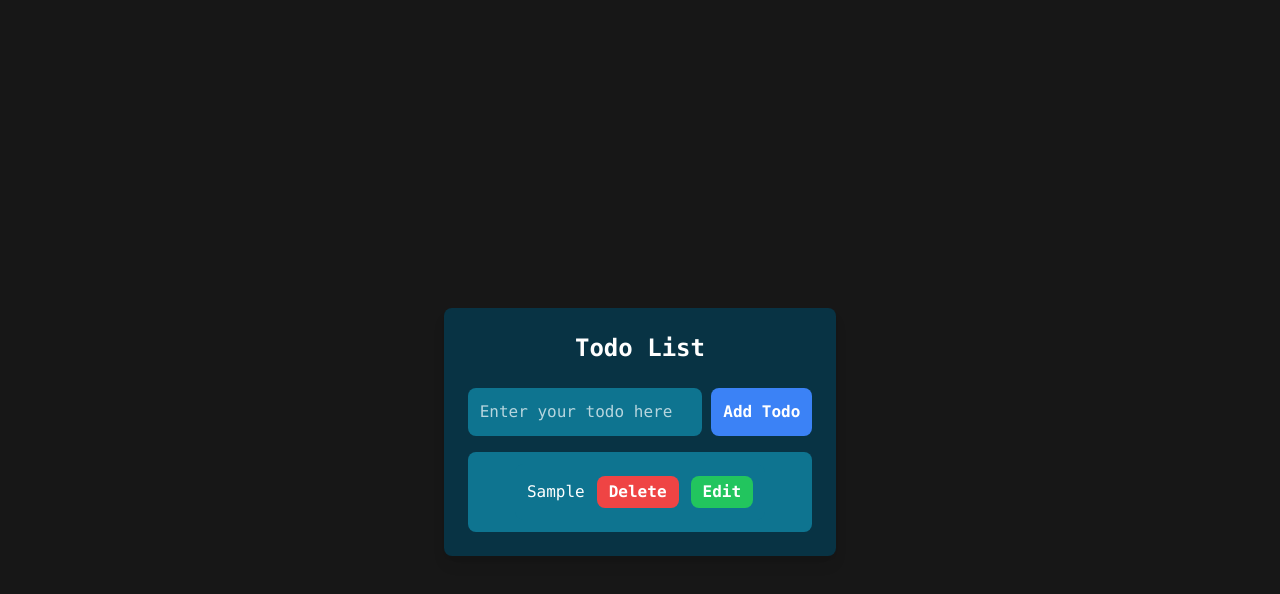
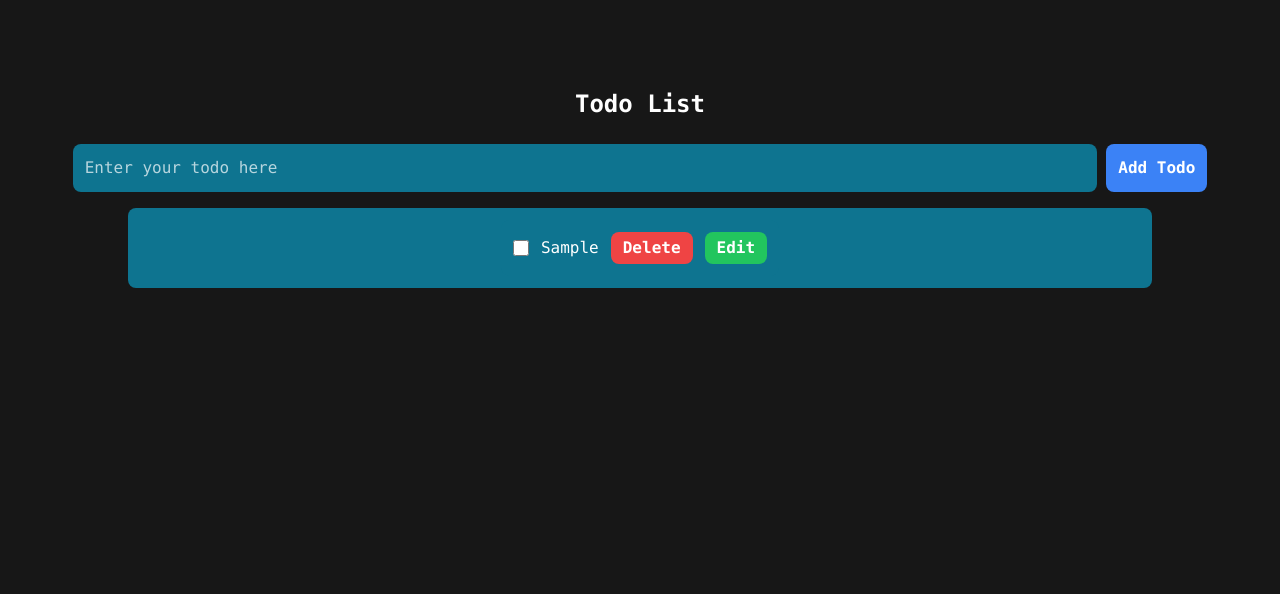
Before and after one commit to Sumitchakraborty2/Dynamic-Todo-List-with-JavaScript-DOM-Manipulation, a plain HTML site: page index.html in a window 1280 px wide. Both pictures are taken after typing "Sample" into the empty fields and a click on the button "Add Todo". Drawn offline with nearby package versions, Linux system fonts and the light colour scheme.

Commit message:
added checkbox and design change

```diff
--- a/index.html
+++ b/index.html
@@ -14,24 +14,25 @@
     <script src="https://cdn.tailwindcss.com"></script>
 </head>
 
-<body class="flex flex-col items-center justify-center h-screen bg-neutral-900 text-white overflow-y-auto font-mono">
-    <div class="w-full max-w-fit bg-cyan-950 rounded-lg shadow-lg p-6 mt-16 mx-auto">
+<body class="flex flex-col items-center h-screen bg-neutral-900 text-white overflow-y-auto font-mono">
+    <div class="w-full text-center rounded-lg p-6 mt-16 mx-auto">
         <h1 class="text-2xl font-bold text-center mb-6">Todo List</h1>
-        <div class="mb-4 gap-y-12">
+        <div class=" w-full mb-4 gap-y-12">
             <input
                 type="text"
                 id="task-input"
                 placeholder="Enter your todo here"
-                class="max-w-screen-lg p-3 rounded-lg bg-cyan-700 text-white focus:outline-none focus:ring-2 focus:ring-blue-500"
+                autofocus;
+                class="w-full max-w-screen-lg p-3 rounded-lg bg-cyan-700 text-white focus:outline-none focus:ring-2 focus:ring-blue-500"
             />
             <button
                 id="add-btn"
-                class="max-w-screen-lg p-3 bg-blue-500 rounded-lg text-white font-bold hover:bg-blue-600 transition">
+                class="p-3 bg-blue-500 rounded-lg text-white font-bold hover:bg-blue-600 transition">
                 Add Todo
             </button>
         </div>
-        <div id="todo-parent" class="space-y-3">
-            <div id="lst" class="flex flex-col items-center justify-between bg-cyan-700 p-3 rounded-lg">
+        <div id="todo-parent" class="space-y-3 flex justify-center">
+            <div id="lst" class=" w-full max-w-screen-lg p-3 flex flex-col items-center justify-between bg-cyan-700 p-3 rounded-lg">
             </div>
         </div>
     </div>
--- a/script.js
+++ b/script.js
@@ -1,5 +1,4 @@
 let todos = [];
-let count = 1;
 // add todo
 document.getElementById('add-btn').addEventListener('click', () => {
     let value = document.querySelector('#task-input').value.trim();
@@ -11,7 +10,7 @@ document.getElementById('add-btn').addEventListener('click', () => {
 
 // delete todo
 function deleteTodo(index){
-    todos.pop(index);
+    todos.splice(index,1);
     render();
 }
 
@@ -23,17 +22,33 @@ function editTodo(index){
     if(content.contentEditable === 'true'){
         content.contentEditable = 'false';
         edit_btn.textContent = 'Edit';
+        content.classList.remove('editable');
     } else{
         content.contentEditable = 'true';
         content.focus();
         edit_btn.textContent = 'Done';
+        content.classList.add('editable');
     }
     todos[index].title = content.innerHTML;
 }
 
+// check items
+function checkItem(index){
+    const checkItem = document.getElementById(`checkItem-${index}`);
+    const content = document.getElementById(`content-${index}`);
+
+    // Add line-through style when checkbox is checked, remove it when unchecked
+    if (checkItem.checked) {
+        content.classList.add('line-through', 'text-gray-300');
+    } else {
+        content.classList.remove('line-through', 'text-gray-300');
+    }
+}
+
 function TodoComponent(todo,index){
     const main_div = document.createElement('div');
-    const content = document.createElement('div');
+    const check = document.createElement('input');
+    const content = document.createElement('span');
     const edit_btn = document.createElement('button');
     const del_btn = document.createElement('button');
 
@@ -41,9 +56,14 @@ function TodoComponent(todo,index){
     del_btn.setAttribute('onclick', `deleteTodo(${index})`);
     del_btn.setAttribute('class','bg-red-500 hover:bg-red-600 text-white font-bold py-1 px-3 rounded-lg transition space-x-1 font-mono')
 
+    check.setAttribute('type','checkbox');
+    check.setAttribute('class',' form-checkbox w-4 h-4 text-blue-600 bg-gray-100 border-gray-300 rounded focus:ring-blue-500 dark:focus:ring-blue-600 dark:ring-offset-gray-800 focus:ring-2 dark:bg-gray-700 dark:border-gray-600');
+    check.setAttribute('id',`checkItem-${index}`);
+    check.setAttribute('onclick',`checkItem(${index})`);
+
     content.innerHTML = todo.title;
     content.setAttribute('id', `content-${index}`);
-    content.setAttribute('class','font-mono');
+    content.setAttribute('class','font-mono ');
 
     edit_btn.innerHTML = 'Edit';
     edit_btn.setAttribute('id', `edit_btn-${index}`);
@@ -52,9 +72,11 @@ function TodoComponent(todo,index){
 
     main_div.setAttribute('id', `todos-${index+1}`);
     main_div.setAttribute('class','flex items-center justify-between bg-cyan-700 p-3 rounded-lg space-x-3 font-mono');
+    main_div.appendChild(check);
     main_div.appendChild(content);
     main_div.appendChild(del_btn);
     main_div.appendChild(edit_btn);
+
 
     return main_div;
 }
@@ -67,11 +89,10 @@ function render(){
     todos.forEach((todo,index)=> {
         let div = TodoComponent(todo,index);
         list.appendChild(div);
-        let inputEl = document.getElementById('task-input');
-        inputEl.placeholder = 'Enter your todo here';
-        inputEl.value = '';
+    });
 
-
-    })
+    let inputEl = document.getElementById('task-input');
+    inputEl.placeholder = 'Enter your todo here';
+    inputEl.value = '';
 
 }
```
